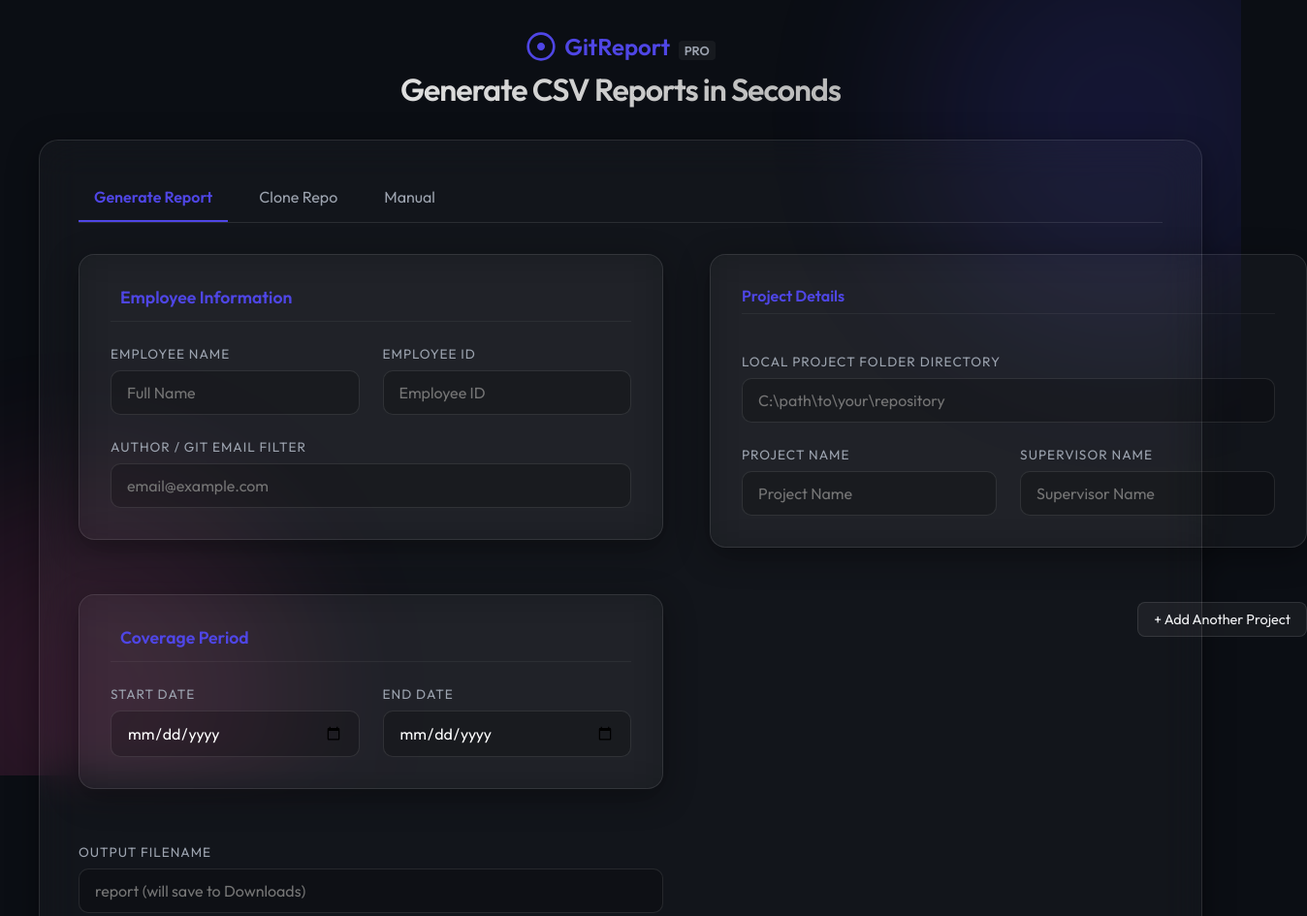
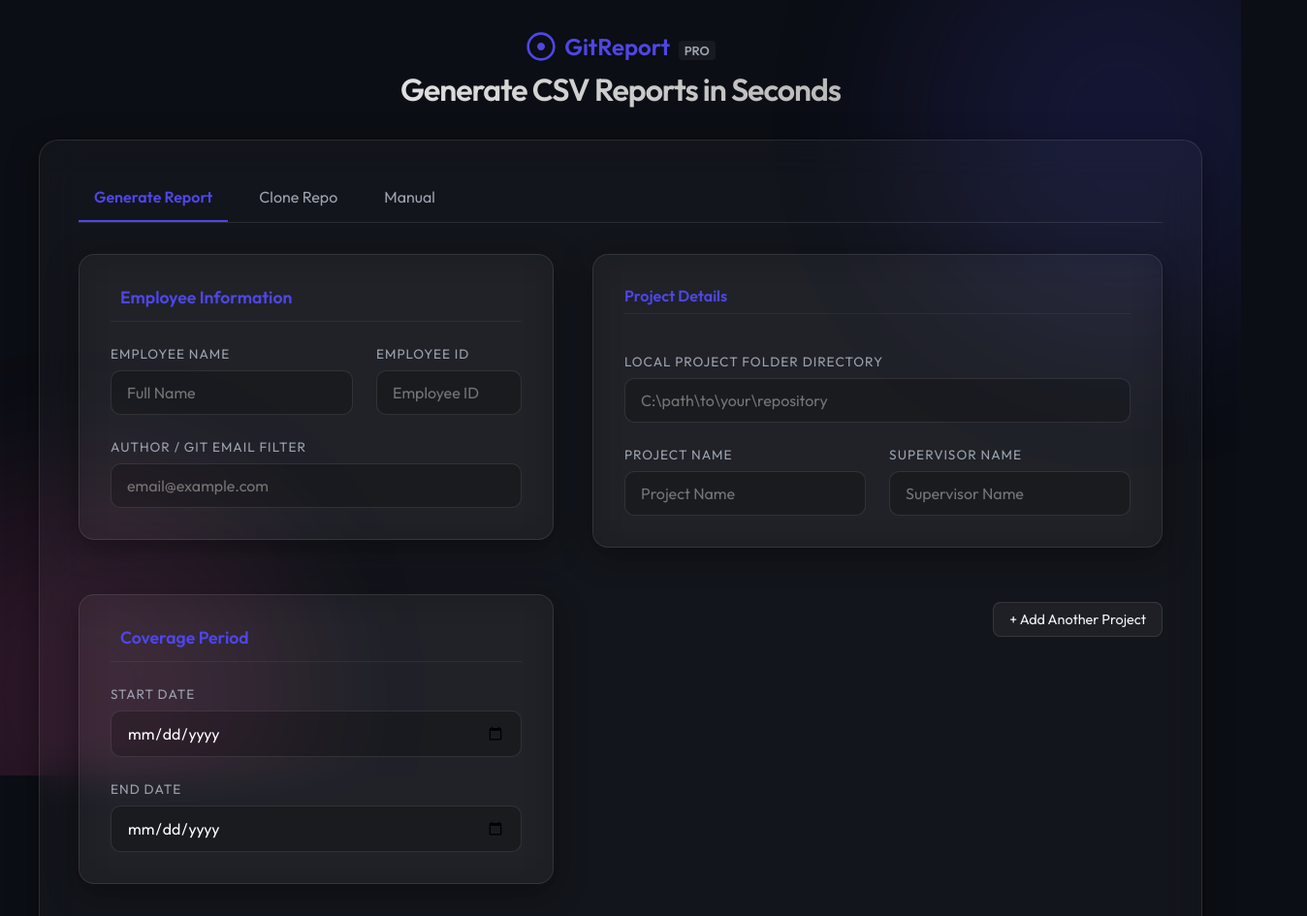
Before and after one commit to Mikcas1106/pr-generator, a website: page public/index.html in a window 1280 px wide. Shown: the top 945 px of the page at 97% size, 1348 px wide, since content can reach past the window. Drawn offline with Linux system fonts and the light colour scheme.

Commit message:
Fix split layout overlap and improve grid stability

```diff
--- a/public/style.css
+++ b/public/style.css
@@ -179,9 +179,10 @@
 
 .split-layout {
     display: grid;
-    grid-template-columns: 1fr 1.2fr;
-    gap: 3rem;
+    grid-template-columns: minmax(0, 1fr) minmax(0, 1.2fr);
+    gap: 2.5rem;
     align-items: start;
+    width: 100%;
 }
 
 .left-col,
@@ -279,11 +280,17 @@
     grid-template-columns: 1fr 1fr;
     gap: 1.5rem;
     position: relative;
+    width: 100%;
+    overflow: hidden;
 }
 
 
 .project-entry .full-width {
-    grid-column: span 2;
+    grid-column: 1 / -1;
+}
+
+.input-group input {
+    width: 100%;
 }
 
 .add-project-btn-container {
```
